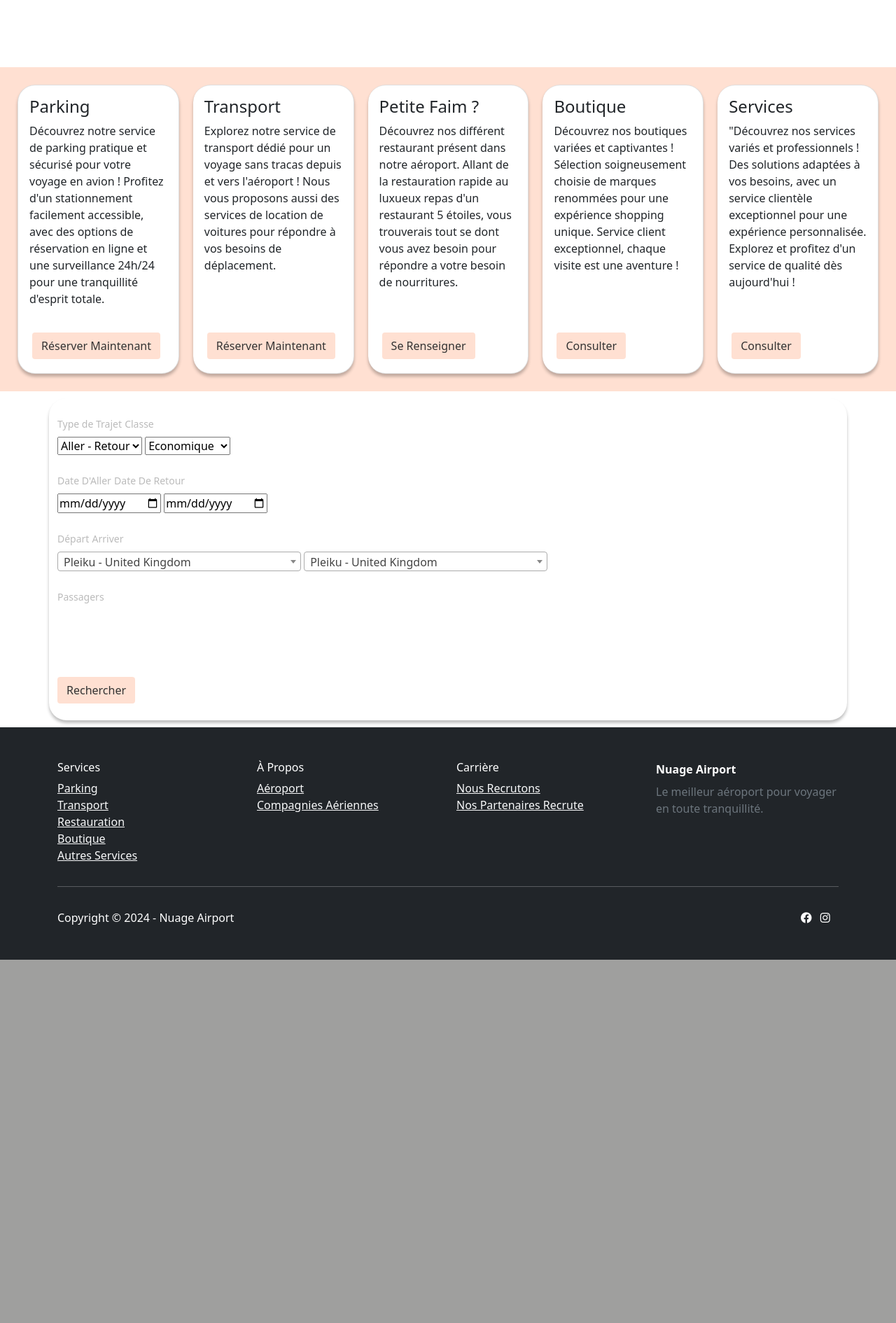
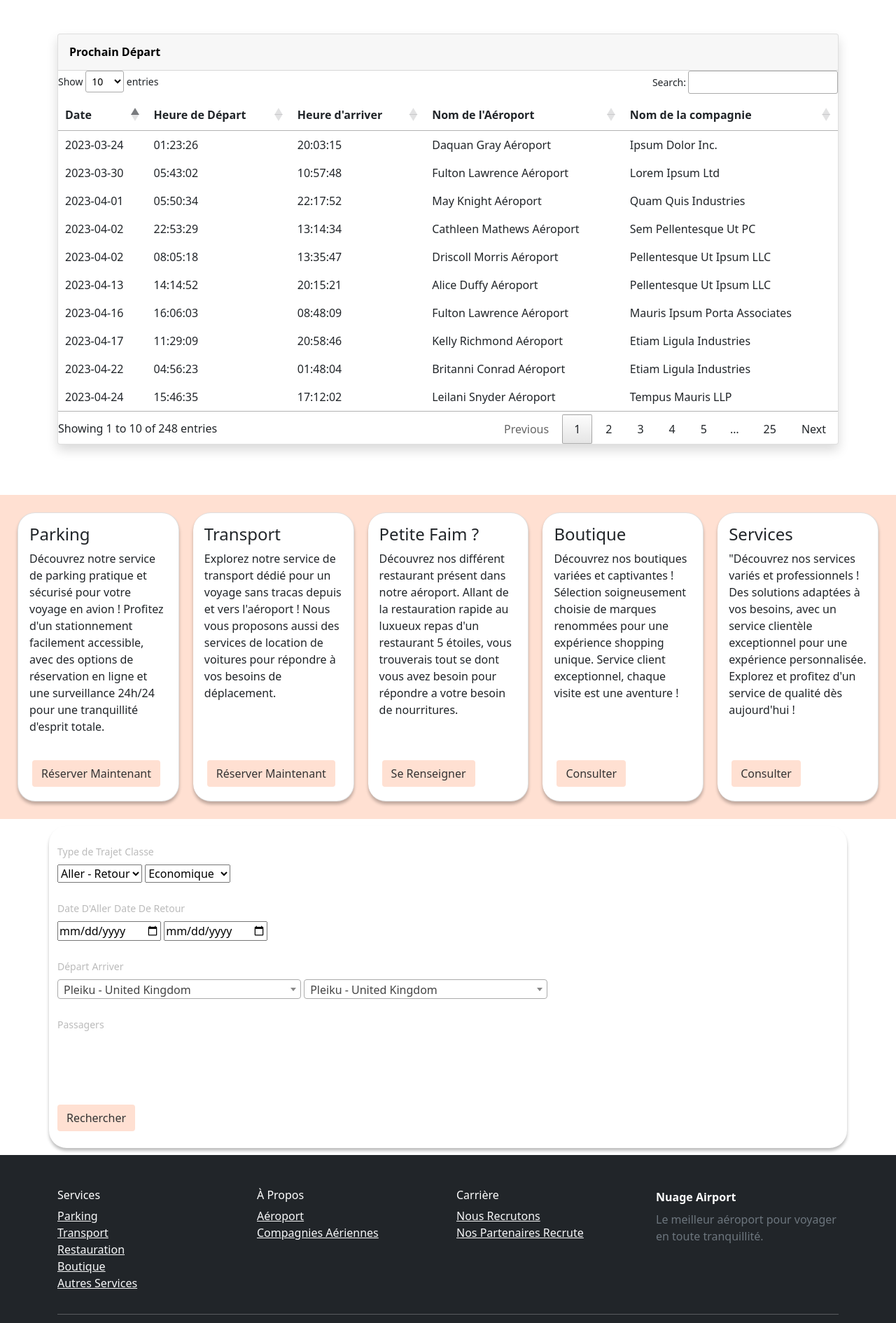
Before and after one commit to Hdidogs/ProjetAeroport, a PHP site: page /vue/index.php in a window 1280 px wide. Shown: the part 1065-2955 px from the top of the page at 70% size. Before the commit the page ends 2436 px from the top, so only its background shows below. Run offline with PHP 8.4, Linux system fonts and the light colour scheme; the visitor is signed in with stand-in values (Sample User, id 1); data comes from the database, SQL or seed files in the repository; style sheets or scripts are compiled from the project's sources; some libraries are stand-ins or nearby versions.

Commit message:
Feat : Tableau prochain départ

```diff
--- a/vue/index.php
+++ b/vue/index.php
@@ -17,6 +17,9 @@ $conn = new SQLConnexion();
 
 $req = $conn->conbdd()->query("SELECT * FROM v_aeroport");
 $res = $req->fetchAll();
+
+$reqv = $conn->conbdd()->query("SELECT * FROM listvol");
+$resv = $reqv->fetchAll();
 ?>
 <!DOCTYPE html>
 <html data-bs-theme="light" lang="fr">
@@ -62,8 +65,40 @@ $res = $req->fetchAll();
                     data-bs-slide-to="2"></button></div>
         </div>
 
-        <section id="vols" class="position-relative py-4 py-xl-5" style="background: var(--bs-body-bg); ">
-
+        <section id="prochain" class="position-relative py-4 py-xl-5" style="background: var(--bs-body-bg); ">
+            <div class="container position-relative">
+                <div class="card shadow mb-4">
+                    <div class="card-header py-3">
+                        <h6 class="text fw-bold m-0" style="color: black;">Prochain Départ</h6>
+                    </div>
+                    <table id="volList">
+                        <thead>
+                        <tr>
+                            <th>Date</th>
+                            <th>Heure de Départ</th>
+                            <th>Heure d'arriver</th>
+                            <th>Nom de l'Aéroport</th>
+                            <th>Nom de la compagnie</th>
+                        </tr>
+                        </thead>
+                        <tbody>
+                        <?php
+                        foreach ($resv as $vol) {
+                            ?>
+                            <tr>
+                                <td><?=$vol['date']?></td>
+                                <td><?=$vol['heure_dep']?></td>
+                                <td><?=$vol['heure_arr']?></td>
+                                <td><?=$vol['nom_aeroport']?></td>
+                                <td><?=$vol['nom']?></td>
+                            </tr>
+                            <?php
+                        }
+                        ?>
+                        </tbody>
+                    </table>
+                </div>
+            </div>
         </section>
 
         <div id="services" class="card-group" style="margin: 15px;">
@@ -264,7 +299,7 @@ $res = $req->fetchAll();
                     <li class="nav-item"><a class="nav-link active" style="color: black;" href="#services">Services</a>
                     </li>
                     <li class="nav-item"><a class="nav-link active" style="color: black;"
-                            href="vol/prochainVol.php">Prochain Départ</a></li>
+                            href="#prochain">Prochain Départ</a></li>
                     <li class="nav-item">
                         <div class="dropdown" style="margin-top: -5px">
                             <a href="#"
@@ -409,6 +444,9 @@ $res = $req->fetchAll();
         </div>
     </nav>
 <script>
+    $(document).ready( function () {
+        $('#volList').DataTable();
+    } );
     $('#destination').select2({
         selectOnClose: true
     });
```
Also changed, not shown: vue/vol/prochainVol.php (deleted, +0 -62 lines).
